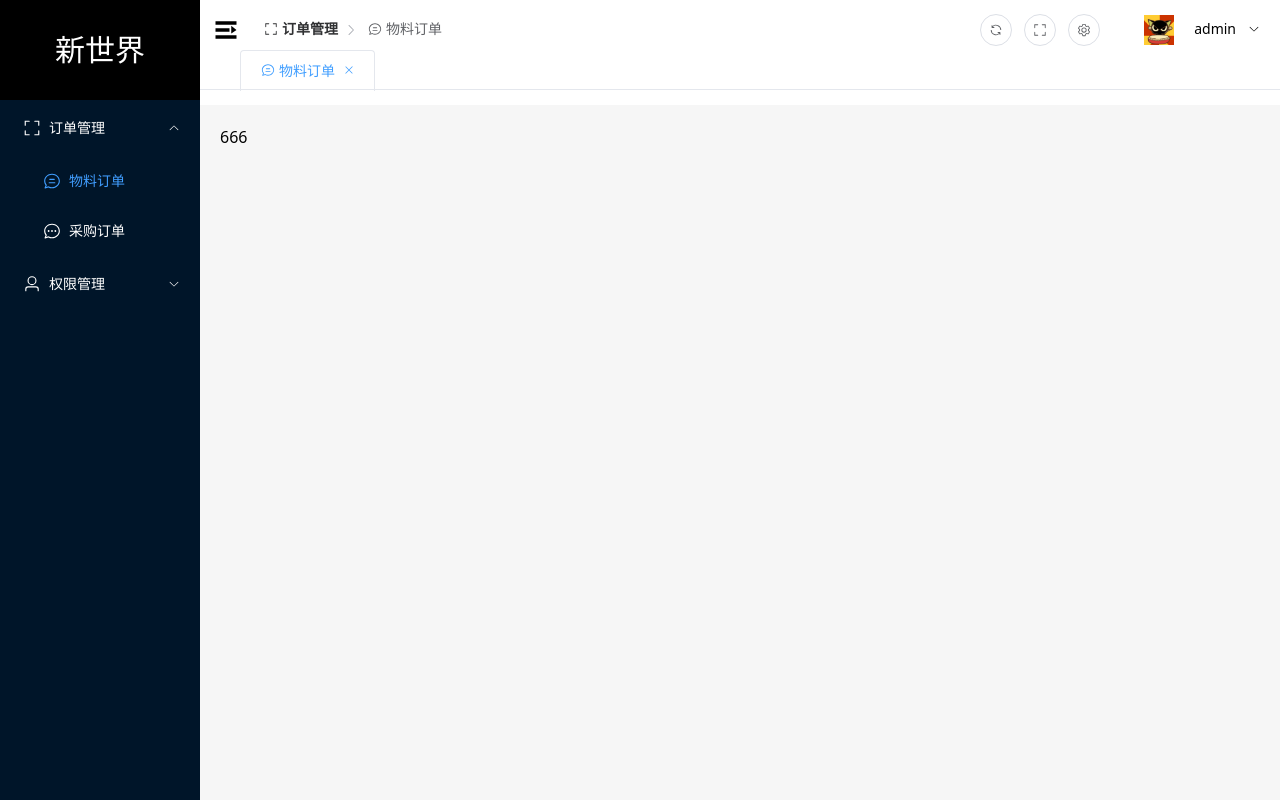
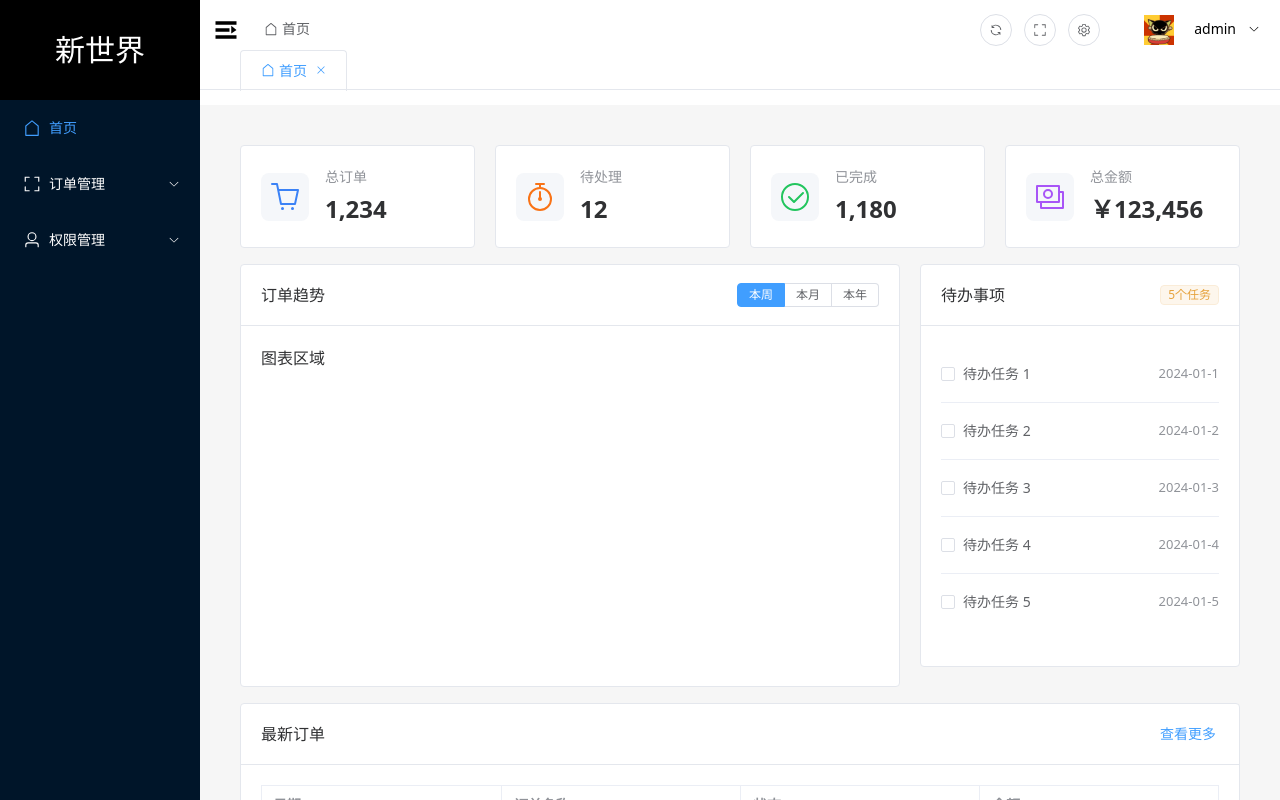
Before and after one commit to 331797832/Kunadmin, a Vue app: page /home in a window 1280 px wide. Built offline with nearby package versions, Linux system fonts and the light colour scheme.

Commit message:
【主页】新增主页

```diff
--- a/components.d.ts
+++ b/components.d.ts
@@ -12,6 +12,7 @@ declare module 'vue' {
     ElBreadcrumbItem: typeof import('element-plus/es')['ElBreadcrumbItem']
     ElButton: typeof import('element-plus/es')['ElButton']
     ElCard: typeof import('element-plus/es')['ElCard']
+    ElCheckbox: typeof import('element-plus/es')['ElCheckbox']
     ElCol: typeof import('element-plus/es')['ElCol']
     ElContainer: typeof import('element-plus/es')['ElContainer']
     ElDrawer: typeof import('element-plus/es')['ElDrawer']
@@ -23,6 +24,8 @@ declare module 'vue' {
     ElMain: typeof import('element-plus/es')['ElMain']
     ElMenu: typeof import('element-plus/es')['ElMenu']
     ElMenuItem: typeof import('element-plus/es')['ElMenuItem']
+    ElRadioButton: typeof import('element-plus/es')['ElRadioButton']
+    ElRadioGroup: typeof import('element-plus/es')['ElRadioGroup']
     ElRow: typeof import('element-plus/es')['ElRow']
     ElScrollbar: typeof import('element-plus/es')['ElScrollbar']
     ElSubMenu: typeof import('element-plus/es')['ElSubMenu']
@@ -30,6 +33,7 @@ declare module 'vue' {
     ElTableColumn: typeof import('element-plus/es')['ElTableColumn']
     ElTabPane: typeof import('element-plus/es')['ElTabPane']
     ElTabs: typeof import('element-plus/es')['ElTabs']
+    ElTag: typeof import('element-plus/es')['ElTag']
     KBreadcrumb: typeof import('./src/components/K-breadcrumb/index.vue')['default']
     KForm: typeof import('./src/components/K-form/index.vue')['default']
     KSvgicon: typeof import('./src/components/K-svgicon/index.vue')['default']
--- a/src/router/routes.ts
+++ b/src/router/routes.ts
@@ -47,8 +47,26 @@ export const constantRoute = [
     //登录成功以后展示数据的路由
     path: "/",
     component: () => import("@/views/layout/index.vue"),
-    name: "layout",
+    name: "home",
     redirect: "/home",
+    children: [
+      {
+        path: "/home",
+        component: () => import("@/views/home/index.vue"),
+        meta: {
+          title: "首页", //菜单标题
+          hidden: false, //代表路由标题在菜单中是否隐藏  true:隐藏 false:不隐藏
+          icon: "House", //菜单文字左侧的图标,支持element-plus全部图标
+        },
+      },
+    ],
+  },
+  {
+    //登录成功以后展示数据的路由
+    path: "/order",
+    component: () => import("@/views/layout/index.vue"),
+    name: "order",
+    redirect: "/text",
     meta: {
       title: "订单管理",
       hidden: false,
@@ -56,20 +74,21 @@ export const constantRoute = [
     },
     children: [
       {
-        path: "/home",
-        component: () => import("@/views/mangen/index.vue"),
-        meta: {
-          title: "物料订单", //菜单标题
-          hidden: false, //代表路由标题在菜单中是否隐藏  true:隐藏 false:不隐藏
-          icon: "ChatLineRound", //菜单文字左侧的图标,支持element-plus全部图标
-        },
-      },
-      {
         path: "/text",
         component: () => import("@/views/text/index.vue"),
         name: "text",
         meta: {
           title: "采购订单",
+          hidden: false,
+          icon: "ChatDotRound",
+        },
+      },
+      {
+        path: "/mangen",
+        component: () => import("@/views/mangen/index.vue"),
+        name: "wulaioorder",
+        meta: {
+          title: "物料订单",
           hidden: false,
           icon: "ChatDotRound",
         },
--- /dev/null
+++ b/src/views/home/index.vue
@@ -0,0 +1,191 @@
+<template>
+  <div class="home-container">
+    <!-- 顶部数据卡片 -->
+    <el-row :gutter="20">
+      <el-col :span="6" v-for="item in cardList" :key="item.title">
+        <el-card shadow="hover" class="data-card">
+          <div class="card-header">
+            <el-icon class="card-icon" :class="item.color">
+              <component :is="item.icon" />
+            </el-icon>
+            <div class="card-info">
+              <div class="card-title">{{ item.title }}</div>
+              <div class="card-value">{{ item.value }}</div>
+            </div>
+          </div>
+        </el-card>
+      </el-col>
+    </el-row>
+
+    <!-- 中部图表区域 -->
+    <el-row :gutter="20" class="mt-4">
+      <el-col :span="16">
+        <el-card shadow="hover">
+          <template #header>
+            <div class="card-header-title">
+              <span>订单趋势</span>
+              <el-radio-group v-model="chartTimeRange" size="small">
+                <el-radio-button label="week">本周</el-radio-button>
+                <el-radio-button label="month">本月</el-radio-button>
+                <el-radio-button label="year">本年</el-radio-button>
+              </el-radio-group>
+            </div>
+          </template>
+          <div class="h-80">图表区域</div>
+        </el-card>
+      </el-col>
+      <el-col :span="8">
+        <el-card shadow="hover">
+          <template #header>
+            <div class="card-header-title">
+              <span>待办事项</span>
+              <el-tag size="small" type="warning">5个任务</el-tag>
+            </div>
+          </template>
+          <el-scrollbar height="300px">
+            <div v-for="i in 5" :key="i" class="todo-item">
+              <el-checkbox>待办任务 {{ i }}</el-checkbox>
+              <span class="todo-time">2024-01-{{ i }}</span>
+            </div>
+          </el-scrollbar>
+        </el-card>
+      </el-col>
+    </el-row>
+
+    <!-- 底部表格 -->
+    <el-card shadow="hover" class="mt-4">
+      <template #header>
+        <div class="card-header-title">
+          <span>最新订单</span>
+          <el-button type="primary" link>查看更多</el-button>
+        </div>
+      </template>
+      <el-table :data="tableData" style="width: 100%" border stripe>
+        <el-table-column prop="date" label="日期" />
+        <el-table-column prop="name" label="订单名称" />
+        <el-table-column prop="status" label="状态">
+          <template #default="{ row }">
+            <el-tag :type="row.status === '已完成' ? 'success' : 'warning'">
+              {{ row.status }}
+            </el-tag>
+          </template>
+        </el-table-column>
+        <el-table-column prop="amount" label="金额" />
+      </el-table>
+    </el-card>
+  </div>
+</template>
+
+<script setup lang="ts">
+import { ref } from "vue";
+
+// 顶部卡片数据
+const cardList = [
+  {
+    title: "总订单",
+    value: "1,234",
+    icon: "ShoppingCart",
+    color: "text-blue-500",
+  },
+  {
+    title: "待处理",
+    value: "12",
+    icon: "Timer",
+    color: "text-orange-500",
+  },
+  {
+    title: "已完成",
+    value: "1,180",
+    icon: "CircleCheck",
+    color: "text-green-500",
+  },
+  {
+    title: "总金额",
+    value: "￥123,456",
+    icon: "Money",
+    color: "text-purple-500",
+  },
+];
+
+// 图表时间范围
+const chartTimeRange = ref("week");
+
+// 表格数据
+const tableData = [
+  {
+    date: "2024-01-01",
+    name: "订单A",
+    status: "已完成",
+    amount: "￥1,234",
+  },
+  {
+    date: "2024-01-02",
+    name: "订单B",
+    status: "处理中",
+    amount: "￥2,345",
+  },
+  {
+    date: "2024-01-03",
+    name: "订单C",
+    status: "已完成",
+    amount: "￥3,456",
+  },
+];
+</script>
+
+<style scoped>
+.home-container {
+  padding: 20px;
+}
+
+.data-card {
+  .card-header {
+    display: flex;
+    gap: 16px;
+    align-items: center;
+  }
+
+  .card-icon {
+    padding: 8px;
+    font-size: 48px;
+    background: var(--el-fill-color-light);
+    border-radius: 8px;
+  }
+
+  .card-info {
+    .card-title {
+      font-size: 14px;
+      color: var(--el-text-color-secondary);
+    }
+
+    .card-value {
+      margin-top: 4px;
+      font-size: 24px;
+      font-weight: bold;
+    }
+  }
+}
+
+.card-header-title {
+  display: flex;
+  align-items: center;
+  justify-content: space-between;
+}
+
+.todo-item {
+  display: flex;
+  align-items: center;
+  justify-content: space-between;
+  padding: 12px 0;
+  border-bottom: 1px solid var(--el-border-color-lighter);
+
+  &:last-child {
+    border-bottom: none;
+  }
+
+  .todo-time {
+    font-size: 13px;
+    color: var(--el-text-color-secondary);
+  }
+}
+</style>
--- a/src/views/layout/index.vue
+++ b/src/views/layout/index.vue
@@ -66,7 +66,7 @@ const LayOutSettingStore = LayOutStore();
     height: 100vh;
     color: white;
     background: $base-menu-background;
-    transition: all 0.3ms;
+    transition: width 0.3s ease-in-out;
 
     &.fold {
       width: var(--base-menu-min-width);
@@ -78,7 +78,7 @@ const LayOutSettingStore = LayOutStore();
     left: $base-menu-width;
     width: calc(100vw - $base-menu-width);
     height: 100vh;
-    transition: all 0.3ms;
+    transition: all 0.3s ease-in-out;
 
     &.fold {
       left: var(--base-menu-min-width);
@@ -110,7 +110,7 @@ const LayOutSettingStore = LayOutStore();
 
 .el-menu {
   border-right: none;
-  transition: all 3ms;
+  transition: width 0.3s ease-in-out;
 }
 
 // 路由切换动画
```
